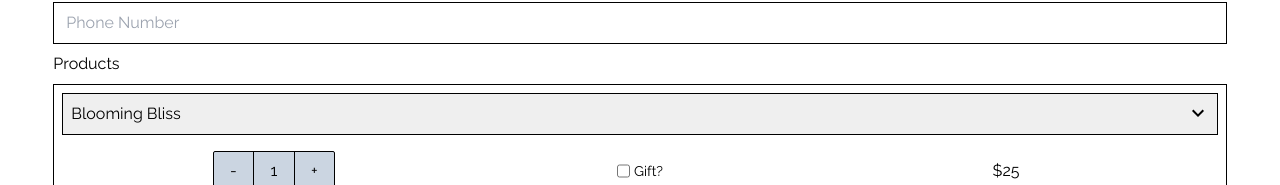
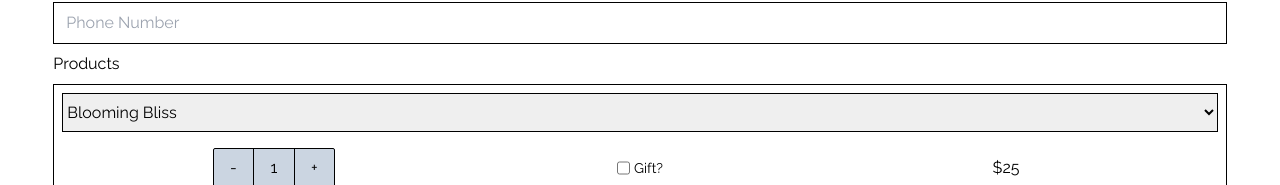
Before and after one commit to silva-tim/silva-designs, a React (Vite) app: page /order in a window 1280 px wide. Shown: the part 442-627 px from the top of the page. Built offline with nearby package versions, Linux system fonts and the light colour scheme.

Commit message:
Working on fixing errors

```diff
--- a/src/components/ProductLine.tsx
+++ b/src/components/ProductLine.tsx
@@ -3,7 +3,6 @@ import { getCandles } from "../lib/Api";
 import { Product } from "../types/Product";
 import { useOrder } from "../lib/OrderContext";
 import QuantityChanger from "./QuantityChanger";
-import { MdOutlineKeyboardArrowDown } from "react-icons/md";
 
 type props = {
   item: Product;
@@ -20,8 +19,8 @@ export default function ProductLine({ item }: props) {
           name="fragrance"
           value={item.fragrance}
           onChange={(e) => onChangeFragrance(item.id, e.target.value)}
-          className="basis-full appearance-none border border-black p-2"
-          id="fragrance"
+          className="basis-full border border-black py-2"
+          id={`fragrance-${item.id}`}
         >
           {candles.map((candle) => (
             <option key={candle.id} value={candle.name}>
@@ -29,9 +28,6 @@ export default function ProductLine({ item }: props) {
             </option>
           ))}
         </select>
-        <label htmlFor="fragrance" className="absolute right-4 top-4 text-2xl">
-          <MdOutlineKeyboardArrowDown />
-        </label>
       </div>
       <div className="flex basis-full justify-evenly">
         <div className="flex basis-1/4 justify-center">
```
